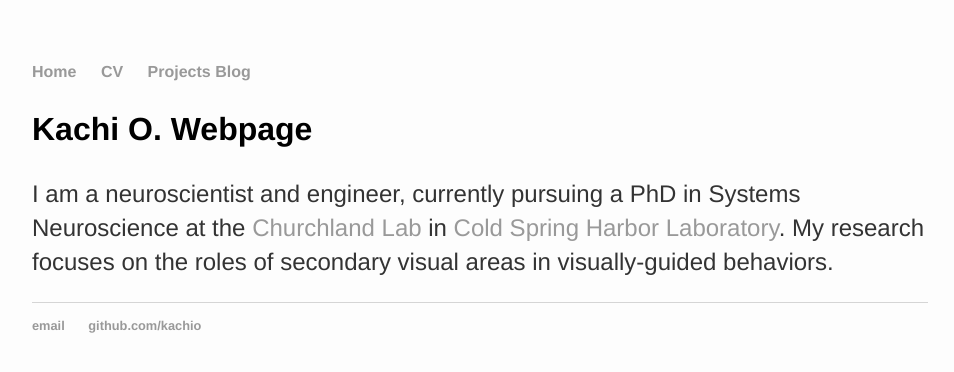
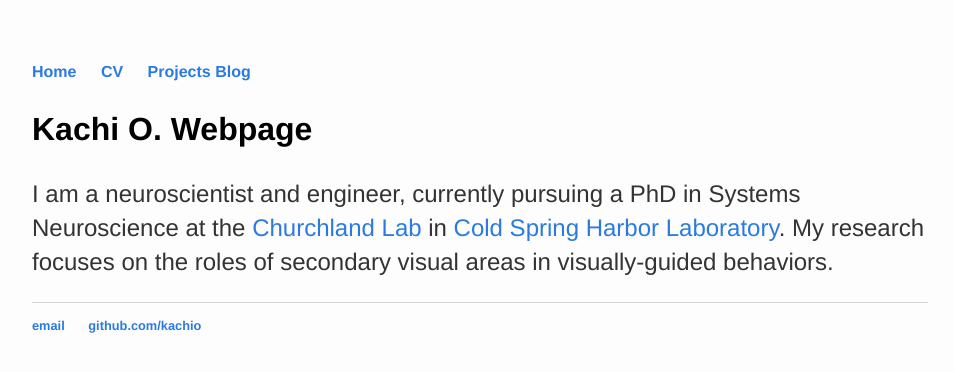
Before and after one commit to kachiO/kachio.github.io, a Jekyll site: the page built from index.html, in a window 1280 px wide. Shown: the top 372 px of the page, without its empty margins (160-1114 px from the left). Built offline with Jekyll 4.4.1, drawn with Linux system fonts in a browser that asks for light colours.

Commit message:
Update main.css

```diff
--- a/css/main.css
+++ b/css/main.css
@@ -20,7 +20,7 @@ nav ul li, footer ul li {
 }
 a {
     text-decoration: none;
-    color: #999;
+    color: #2a7ae2;
 }
 a:hover {
     text-decoration: underline;
```
